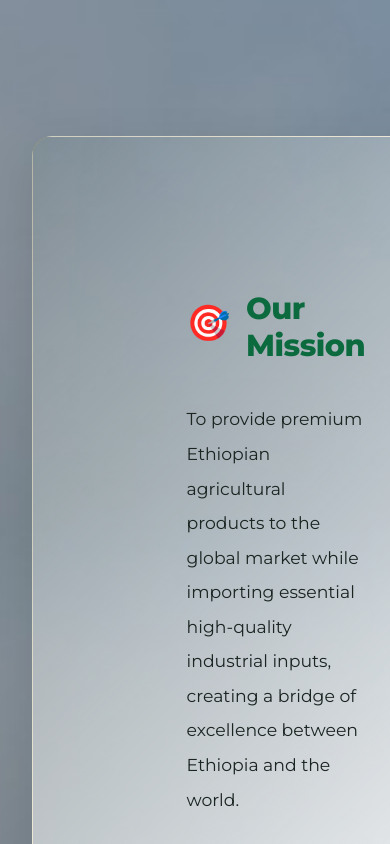
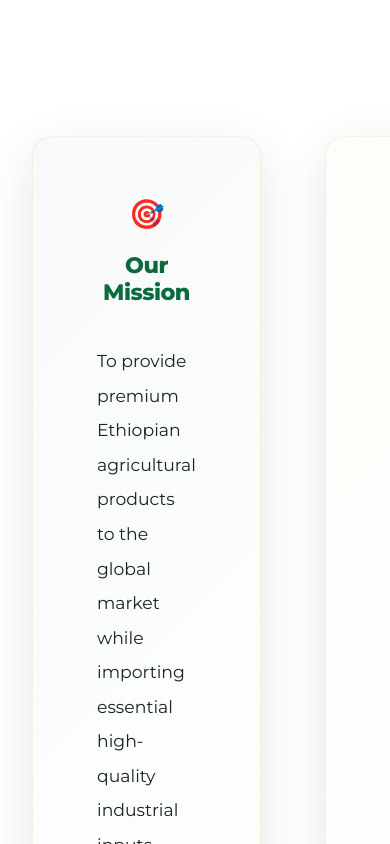
Before and after one commit to elsh1923/eneseTrading, a Next.js app: page / in a window 390 px wide. Shown: the part 1320-2164 px from the top of the page. Built offline with nearby package versions, Linux system fonts and the light colour scheme.

Commit message:
Improved mobile responsiveness: hide cargo background on mobile and optimize card layouts

```diff
--- a/src/components/About/About.module.css
+++ b/src/components/About/About.module.css
@@ -445,6 +445,10 @@
 }
 
 @media (max-width: 768px) {
+  .about::before {
+    display: none;
+  }
+
   .historyGrid {
     grid-template-columns: 1fr;
     gap: var(--spacing-lg);
@@ -470,6 +474,12 @@
   .ceoQuote blockquote {
     font-size: 1.4rem;
   }
+  .card h3 {
+    font-size: 1.6rem;
+  }
+  .card h3::before {
+    font-size: 1.8rem;
+  }
 }
 
 @media (max-width: 480px) {
@@ -479,4 +489,12 @@
   .sectionTitle {
     font-size: 1.8rem;
   }
+  .card {
+    padding: var(--spacing-lg);
+  }
+  .card h3 {
+    font-size: 1.4rem;
+    flex-direction: column;
+    text-align: center;
+  }
 }
```
